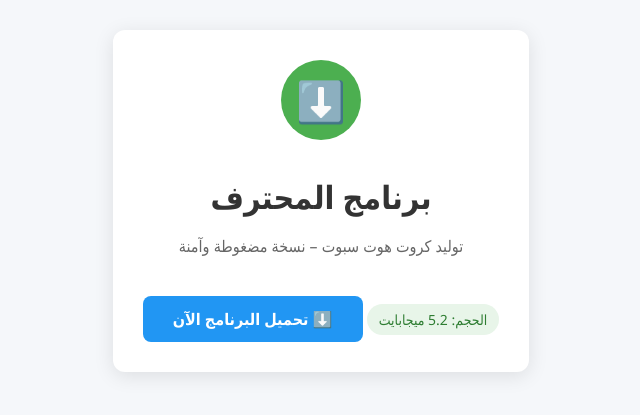
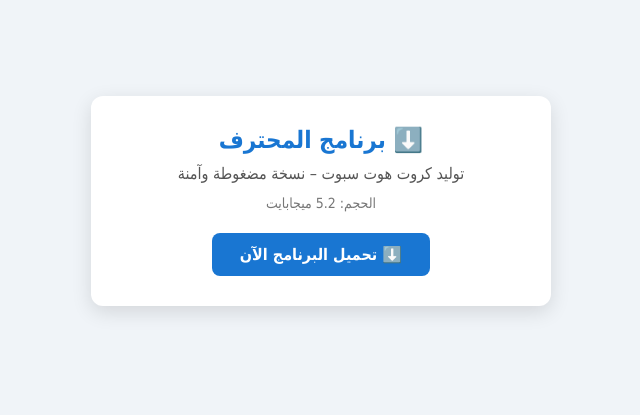
Before and after one commit to medoo4746-debug/medoo4746-debug.github.io, a plain HTML site: page index.html in a window 1280 px wide. Shown: the part 199-614 px from the top of the page, without its empty margins (319-959 px from the left). Drawn offline with Linux system fonts and the light colour scheme.

Commit message:
Update index.html

```diff
--- a/index.html
+++ b/index.html
@@ -1,12 +1,13 @@
 <!DOCTYPE html>
 <html lang="ar" dir="rtl">
 <head>
-  <meta charset="UTF-8">
+  <meta charset="UTF-8" />
+  <meta name="viewport" content="width=device-width, initial-scale=1.0"/>
   <title>تحميل برنامج المحترف</title>
   <style>
     body {
-      font-family: 'Segoe UI', Tahoma, Geneva, Verdana, sans-serif;
-      background: #f5f7fa;
+      font-family: Tahoma, sans-serif;
+      background: #f0f4f8;
       margin: 0;
       padding: 0;
       display: flex;
@@ -17,63 +18,48 @@
     .card {
       background: white;
       border-radius: 12px;
-      box-shadow: 0 4px 20px rgba(0,0,0,0.1);
+      box-shadow: 0 6px 20px rgba(0,0,0,0.12);
       padding: 30px;
-      max-width: 500px;
       text-align: center;
-    }
-    .icon {
-      width: 80px;
-      height: 80px;
-      background: #4CAF50;
-      border-radius: 50%;
-      display: inline-flex;
-      align-items: center;
-      justify-content: center;
-      color: white;
-      font-size: 40px;
-      margin-bottom: 20px;
+      max-width: 400px;
+      width: 90%;
     }
     h1 {
-      color: #333;
-      margin: 15px 0;
+      color: #1976d2;
+      margin: 0 0 10px;
+      font-size: 24px;
     }
     p {
-      color: #666;
-      line-height: 1.6;
+      color: #555;
+      margin: 8px 0;
     }
     .size {
-      background: #e8f5e9;
-      padding: 6px 12px;
-      border-radius: 20px;
+      color: #777;
       font-size: 14px;
-      color: #2e7d32;
-      display: inline-block;
-      margin-top: 8px;
+      margin: 12px 0;
     }
     .download-btn {
       display: inline-block;
-      margin-top: 20px;
-      padding: 12px 30px;
-      background: #2196F3;
+      background: #1976d2;
       color: white;
       text-decoration: none;
+      padding: 12px 28px;
       border-radius: 8px;
       font-weight: bold;
-      transition: background 0.3s;
+      margin-top: 10px;
+      font-size: 16px;
     }
     .download-btn:hover {
-      background: #1976D2;
+      background: #1565c0;
     }
   </style>
 </head>
 <body>
   <div class="card">
-    <div class="icon">⬇️</div>
-    <h1>برنامج المحترف</h1>
+    <h1>⬇️ برنامج المحترف</h1>
     <p>توليد كروت هوت سبوت – نسخة مضغوطة وآمنة</p>
     <div class="size">الحجم: 5.2 ميجابايت</div>
-    <a href="https://www.mediafire.com/file/nafbmx020e9f1ql/%D8%A8%D8%B1%D9%86%D8%A7%D9%85%D8%AC%2B%D8%A7%D9%84%D9%85%D8%AD%D8%AA%D8%B1%D9%81%2B%D8%AA%D9%88%D9%84%D9%8A%D8%AF%2B%D9%83%D8%B1%D9%88%D8%AA%2B%D9%87%D9%88%D8%AA%2B%D8%B3%D8%A8%D9%88%D8%AA.rar/file" class="download-btn" target="_blank">
+    <a href="https://www.mediafire.com/file/ectfy8nycsz88jr/%25D8%25A8%25D8%25B1%25D9%2586%25D8%25A7%25D9%2585%25D8%25AC%252B%25D8%25A7%25D9%2584%25D9%2585%25D8%25AD%25D8%25AA%25D8%25B1%25D9%2581%252B%25D8%25A7%25D9%2584%25D8%25B1%25D9%258A%25D8%25AF%252B%25D9%2583%25D8%25B1%25D9%2588%25D8%25AA%252B%25D9%2587%25D9%2588%25D8%25AA%252B%25D8%25B3%25D8%25A8%25D9%2588%25D8%25AA.rar.rar/file" class="download-btn" target="_blank">
       ⬇️ تحميل البرنامج الآن
     </a>
   </div>
```
